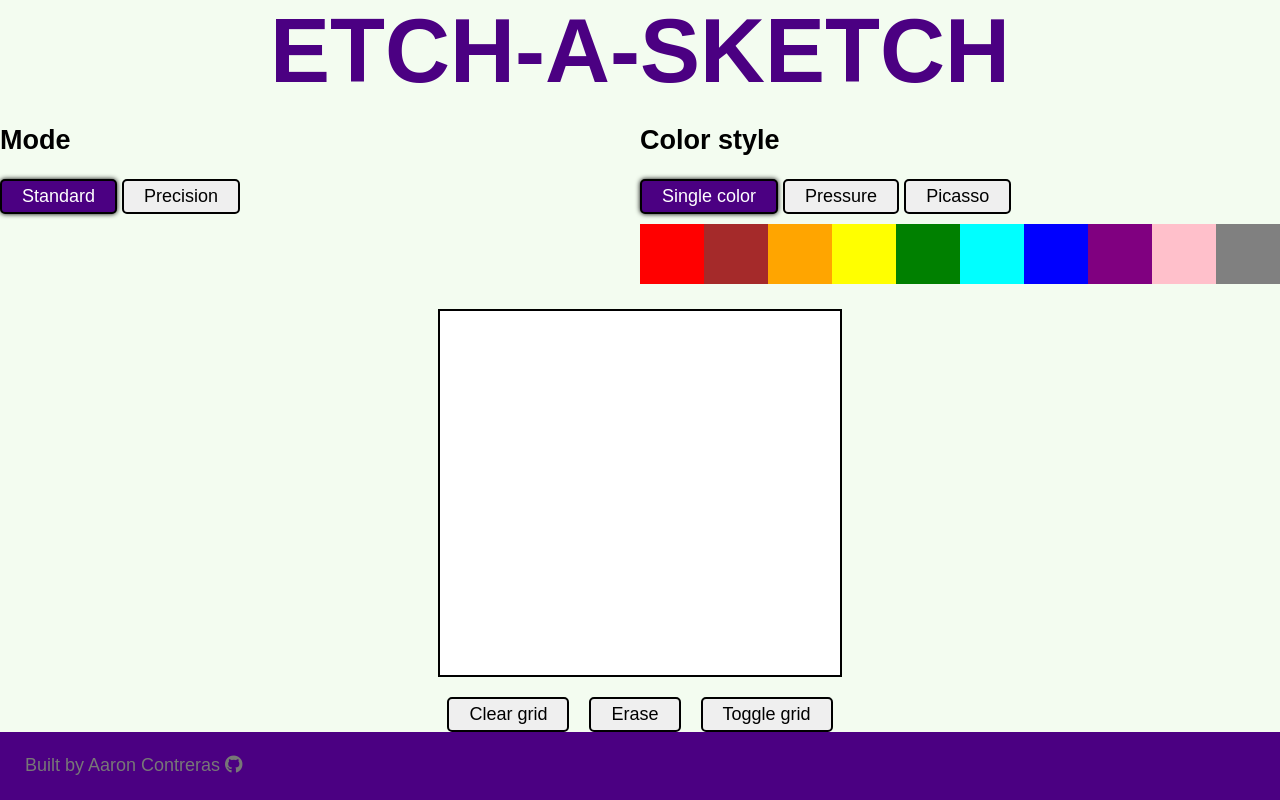
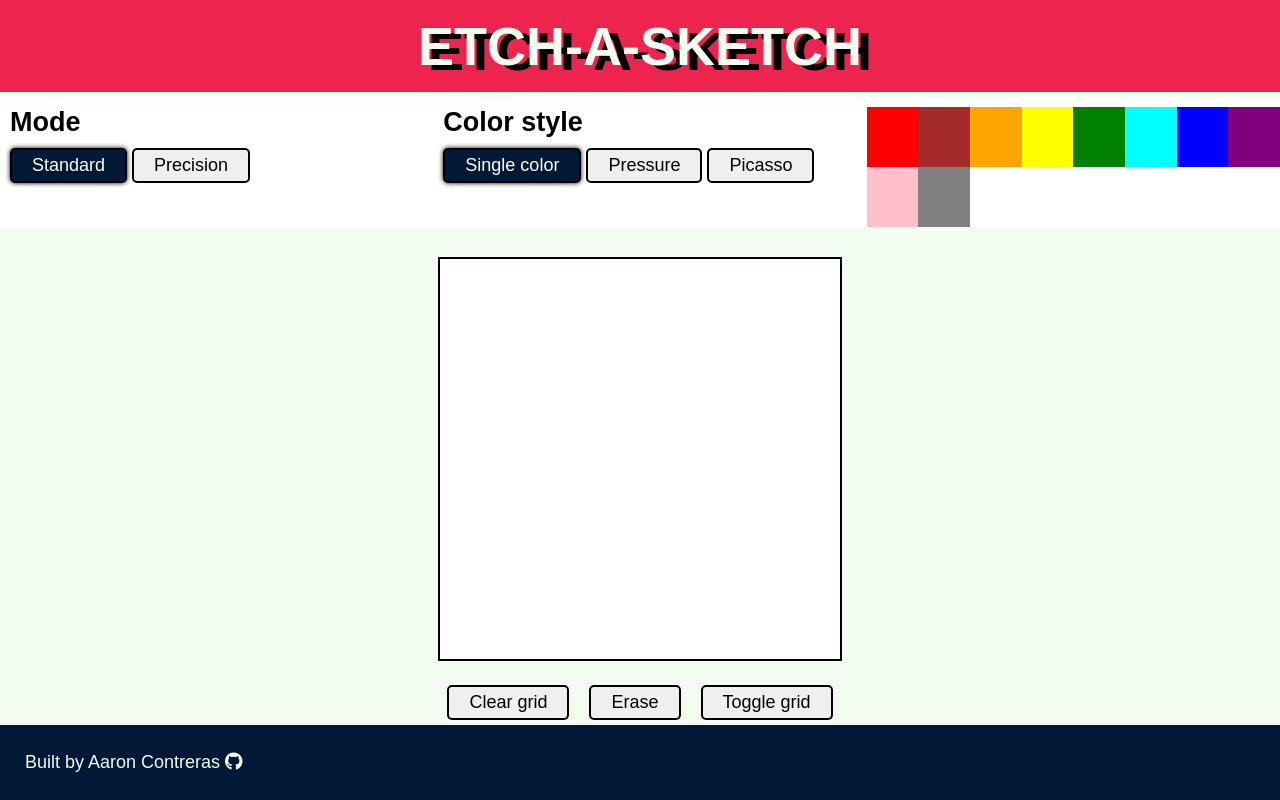
Before and after one commit to aaron-contreras/etch-a-sketch, a plain HTML site: page index.html in a window 1280 px wide. Drawn offline with Linux system fonts and the light colour scheme.

Commit message:
New color palette (red/blue/bone)

```diff
--- a/index.html
+++ b/index.html
@@ -10,7 +10,7 @@
 </head>
 
 <body>
-  <h1>Etch-a-sketch</h1>
+  <header><h1>Etch-a-sketch</h1></header>
   <div class="mode-container">
     <div class="option-container" id="style">
       <h2>Mode</h2>
@@ -22,8 +22,8 @@
       <button class="mode color" id="single-color">Single color</button>
       <button class="mode color" id="pressure">Pressure</button>
       <button class="mode color" id="picasso">Picasso</button>
-      <div class="option-container color-container" id="palette"></div>
     </div>
+    <div class="option-container color-container" id="palette"></div>
   </div>
   <div id="grid-container"></div>
   <div class="utilities">
--- a/styles/main.css
+++ b/styles/main.css
@@ -1,5 +1,5 @@
 :root {
-  --highlight-color: #4B0082;
+  --highlight-color: #011936;
   --background: #F3FCF0;
   --container-background: 255,255,255;
 }
@@ -15,14 +15,21 @@ body {
   background-color: var(--background);
   height: 100vh;
 }
-
+header {
+  background-color: #ED254E;
+}
 h1 {
   position: relative;
   text-align: center;
   text-transform: uppercase;
-  font-size: 5em;
-  margin: 0;
-  color: var(--highlight-color);
+  font-size: 3em;
+  margin: 15px;
+  color: var(--background);
+  text-shadow: 10px 5px 0px black;
+}
+
+h2 {
+  margin: 10px 0;
 }
 
 #grid-container {
@@ -40,15 +47,17 @@ h1 {
   margin-bottom: 25px;
   display: flex;
   flex-wrap: wrap;
+  background-color: white;
 }
 
 .option-container {
+  margin: 0 10px;
   flex: 1;
-
   min-width: 400px;
 }
 
 .color-container {
+  margin: 0;
   margin-top: 10px;
   display: grid;
   grid-template-columns: repeat(auto-fit, minmax(50px, 1fr));
@@ -80,7 +89,9 @@ button {
   border-radius: 5px;
   transition: 0.2s;
 }
-
+button:hover {
+  transform: scale(1.05);
+}
 button:active {
   background-color: var(--highlight-color);
   color: white;
@@ -107,7 +118,7 @@ button:active {
 }
 
 footer {
-  background-color: var(--highlight-color);
+  background-color: #011936;
   height: 75px;
   display: flex;
   align-items: center;
@@ -117,11 +128,11 @@ footer > a {
   text-decoration: none;
   font-family: inherit;
   font-size: inherit;
-  color: #777;
+  color: var(--background);
   transition: 0.1s;
 }
 
 footer > a:hover {
-  transform: scale(1.02);
-  color: black;
+  transform: scale(1.05);
+  color: white;
 }
```
